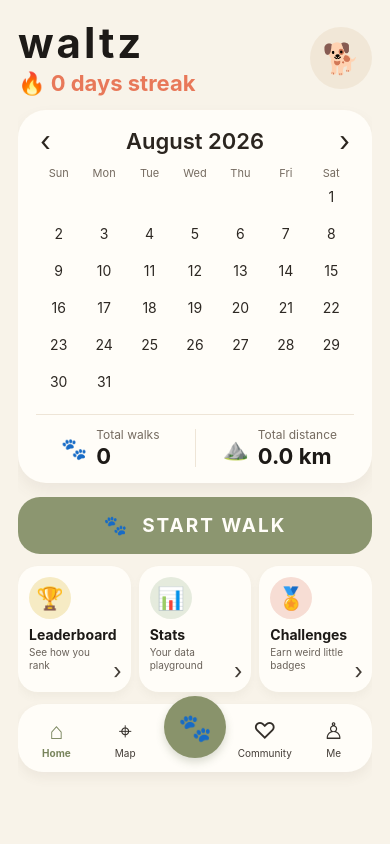
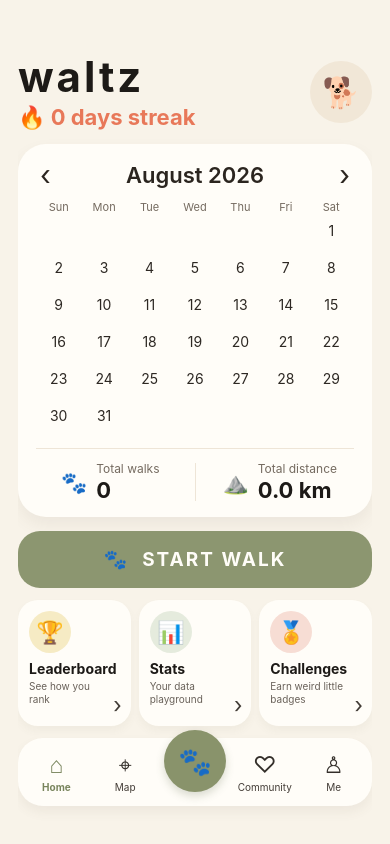
Before and after one commit to junok1m/waltz, a React Native app: screen / in a window 390 px wide. Built offline with nearby package versions, Linux system fonts and the light colour scheme; no server answers; the database is empty.

Commit message:
Adjust home safe-area spacing

```diff
--- a/App.tsx
+++ b/App.tsx
@@ -79,6 +79,6 @@ const styles = StyleSheet.create({
     flex: 1,
     backgroundColor: "#F8F3E9",
     paddingHorizontal: 18,
-    paddingTop: 20,
+    paddingTop: 54,
   },
 });
```
